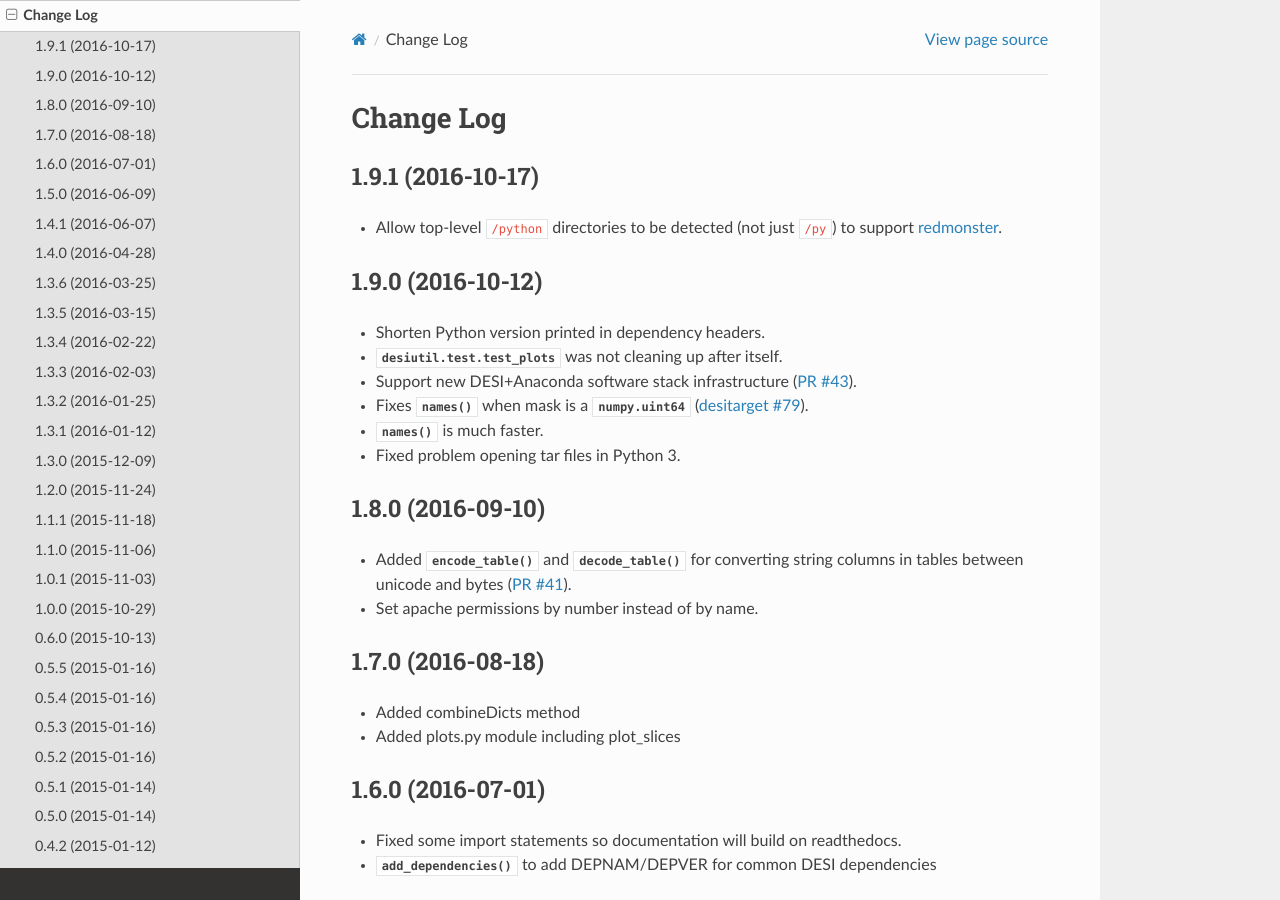
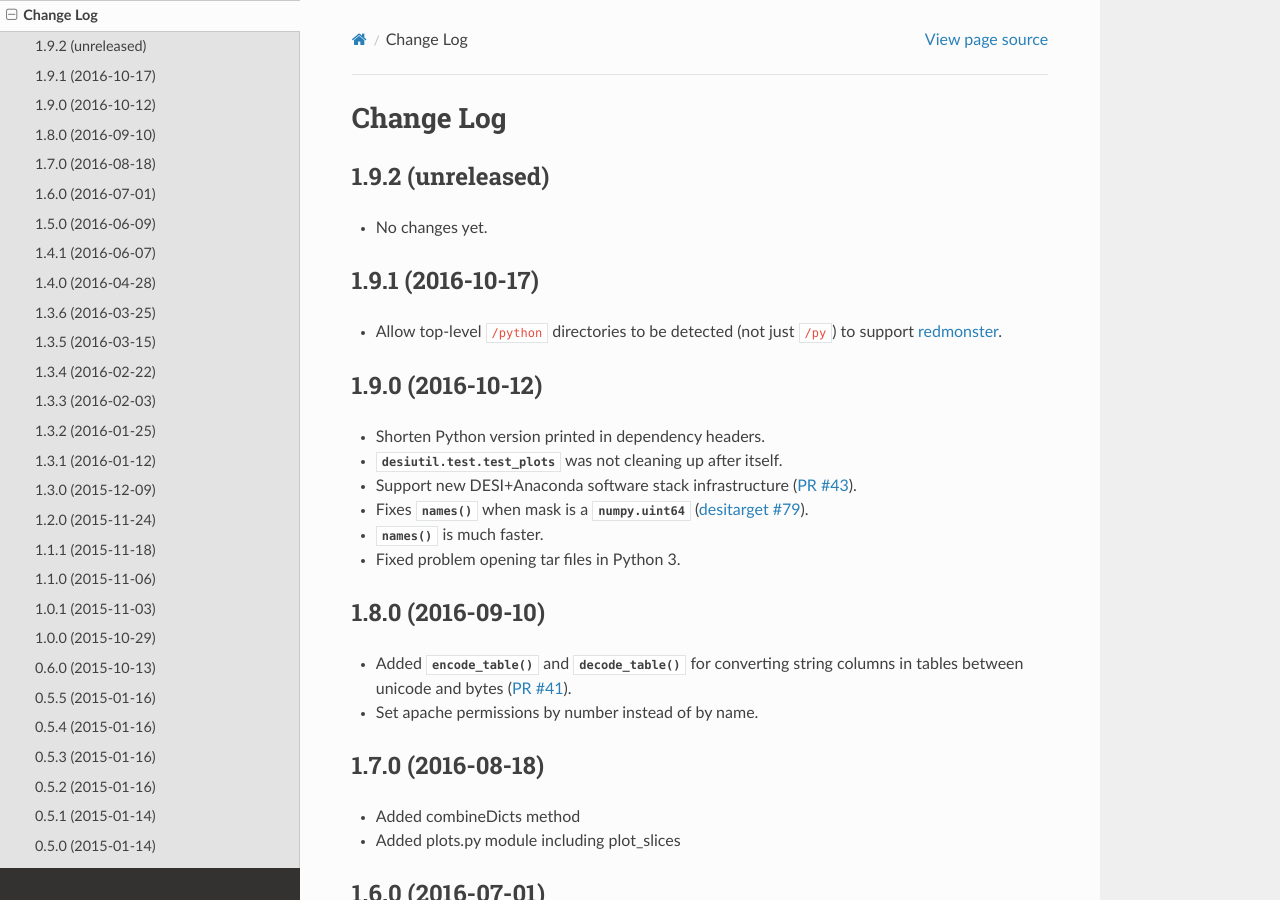
Before and after one commit to desihub/desiutil, a Sphinx documentation site: the page built from doc/changes.rst, in a window 1280 px wide and 900 px high. Built offline with Sphinx 7.4.7 and the Read the Docs theme 2.0.0, drawn with Linux system fonts in a browser that asks for light colours.

Commit message:
bump version

```diff
--- a/doc/changes.rst
+++ b/doc/changes.rst
@@ -1,6 +1,11 @@
 ==========
 Change Log
 ==========
+
+1.9.2 (unreleased)
+------------------
+
+* No changes yet.
 
 1.9.1 (2016-10-17)
 ------------------
--- a/py/desiutil/_version.py
+++ b/py/desiutil/_version.py
@@ -1 +1 @@
-__version__ = '1.9.1'
+__version__ = '1.9.1.dev377'
```
